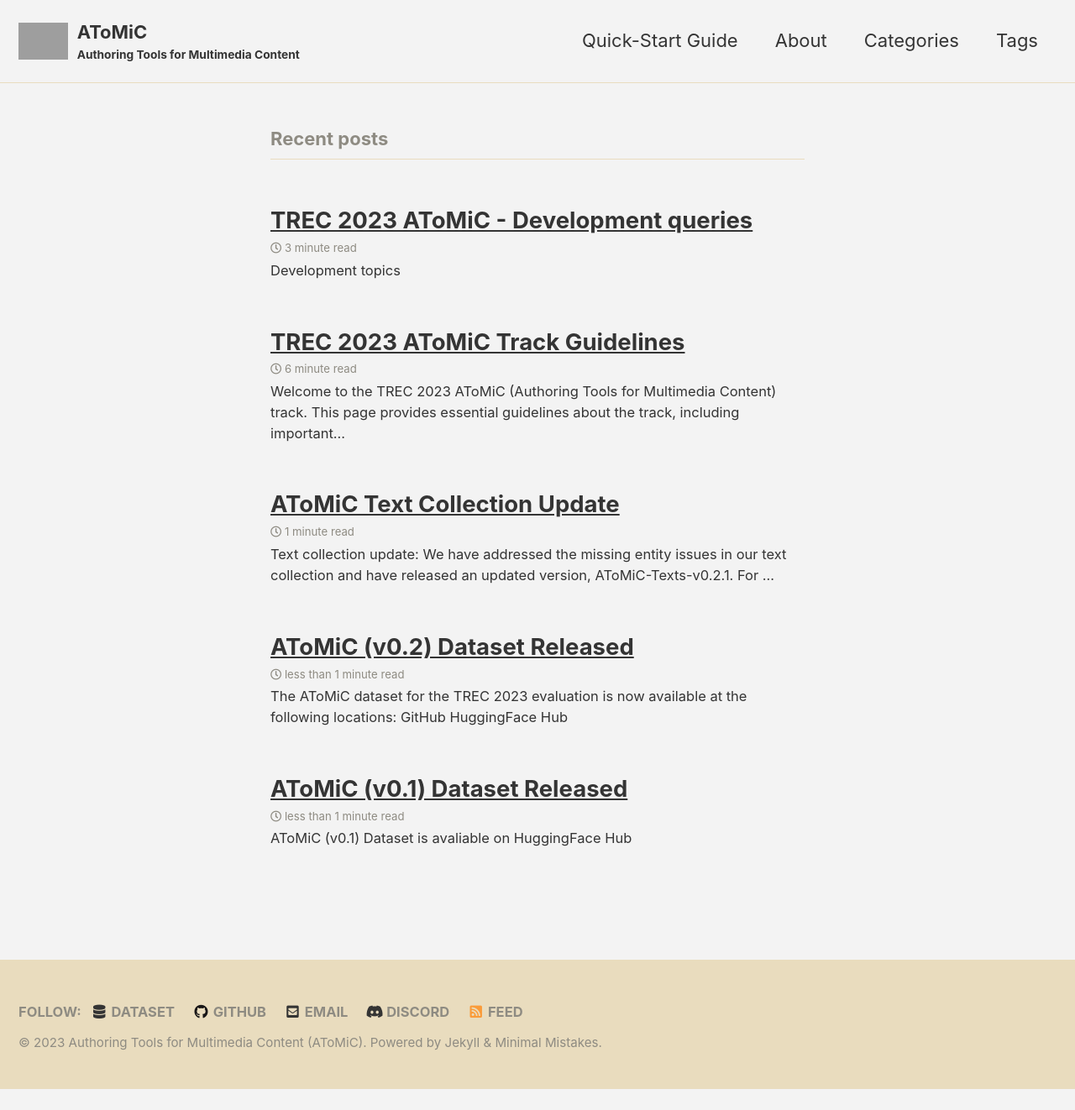
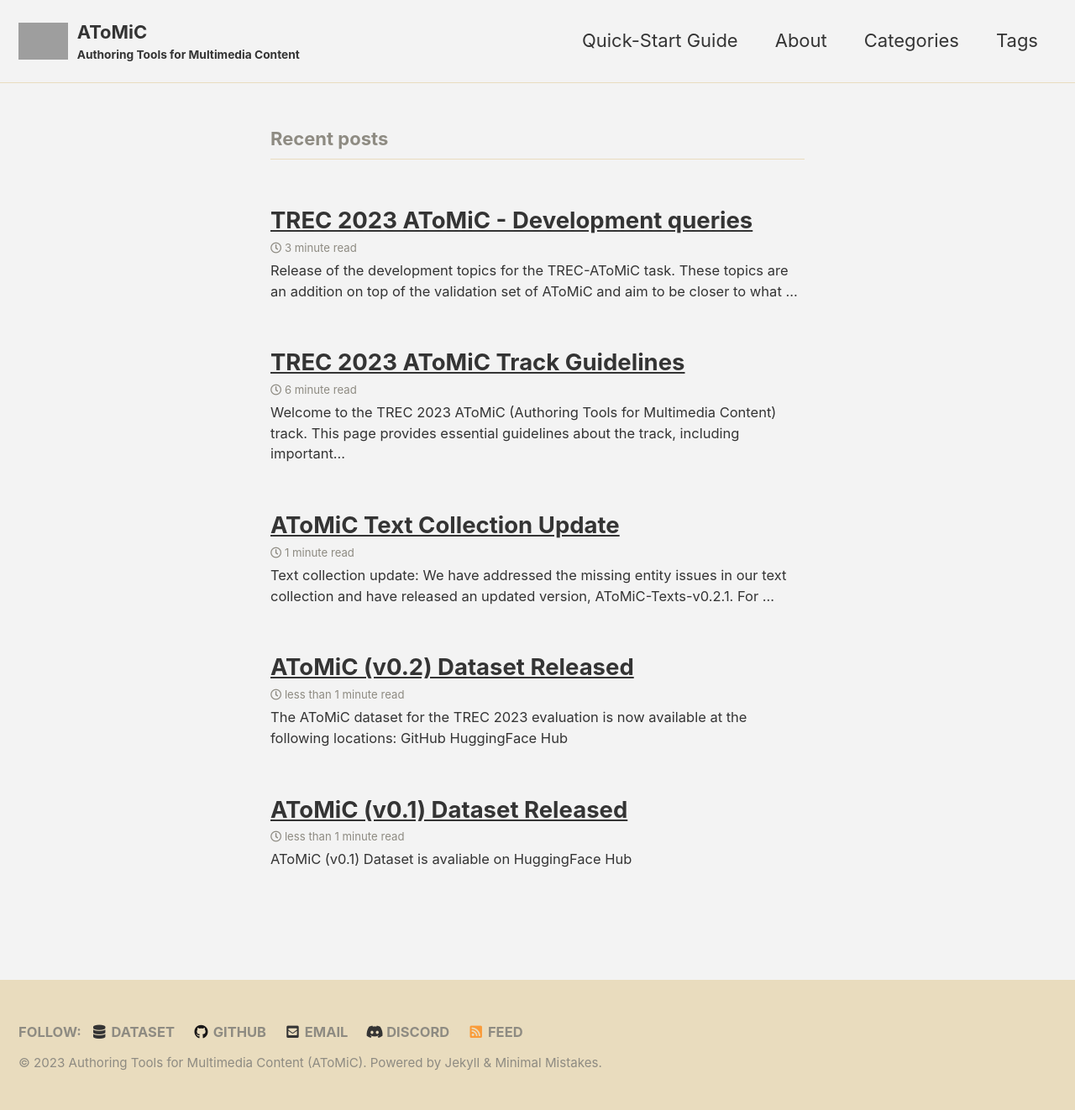
Before and after one commit to TREC-AToMiC/trec-atomic.github.io, a Jekyll site: the page built from docs/index.html, in a window 1280 px wide. Shown: the whole page at 84% size. Built offline with Jekyll 4.4.1, drawn with Linux system fonts in a browser that asks for light colours; cached includes are drawn as plain includes; the list of posts is cut into pages by our own code; before the commit the page ends 1297 px from its top, so only the background shows below that; some of the changed lines change nothing that is shown; grey boxes are pictures that could not be loaded.

Commit message:
Update 2023-06-02-dev-queries.md

```diff
--- a/docs/_posts/2023-06-02-dev-queries.md
+++ b/docs/_posts/2023-06-02-dev-queries.md
@@ -10,11 +10,18 @@
 toc: true
 ---
 
-## Development topics
+Release of the development topics for the TREC-AToMiC task. These topics are an addition on top of the validation set of AToMiC and aim to be closer to what you should expect for the task. The main difference is that they have a pooled set of annotations, leading to a richer annotation compared to the validation set. However, in order to achieve this richer annotation, there are way less queries (only 13) that have been selected to showcase different attributes of retrievers.
 
-We are now releasing the topics for model development for TREC-AToMiC. These topics are an addition on top of the validation set of AToMiC and aim to be closer to what you should expect for the task. The main difference is that they have a pooled set of annotations, leading to a richer annotation compared to the validation set. However, in order to achieve this richer annotation, there are way less queries (only 13) that have been selected to showcase different attributes of retrievers.
+We note that the topics do not represent exactly what will be the final task (we will aim for topics that are more important to wikipedia), but more in a way that they were: a) Easy to annotate and b) Could show some important factor, such as topics from the AToMiC training set, but that the linked image is very different from others that may be found in the original AToMiC corpus.
 
-We note that the topics do not represent exactly what will be the final task (we will aim for topics that are more important to wikipedia), but more in a way that they were: a) Easy to annotate and b) Could show some important factor, such as topics from the AToMiC training set, but that the linked image is very different from others that may be found in the original AToMiC corpus.  The 13 topics are divided into 4 areas:
+## Download links
+
+* [Query dataset](https://huggingface.co/datasets/TREC-AToMiC/Development-Set-2023)
+* [Run files for baselines (8 models)](https://huggingface.co/datasets/TREC-AToMiC/AToMiC-Baselines/tree/main/dev_set/runs)
+* [Qrel](https://huggingface.co/datasets/TREC-AToMiC/AToMiC-Baselines/blob/main/dev_set/devset_qrel.csv)
+* [Evaluation script](https://huggingface.co/datasets/TREC-AToMiC/AToMiC-Baselines/blob/main/dev_set/evaluate.py)
+
+## Overall look into the development topics
 
 ### TV/Cinema
 
@@ -46,9 +53,6 @@
 
 The first thing we notice is that the models are able to perform better than expected on this set of topics. Indeed, if we compare the RR@10 of ViT-G on the validation of AToMiC (0.074) with the one we obtained it is clear that the sparse annotations do not suffise for this task (we talk in more detail below looking at each topic individually). More-so, the gap between textual only models (such as SPLADE) and Multi-Modal is greatly reduced, especially on precision based metrics. Finally, we are able to see improvements using an ensemble of multi-modal and text-only models.
 
-## Download links
+## Detailled look on the topics
 
-* [Query dataset](https://huggingface.co/datasets/TREC-AToMiC/Development-Set-2023)
-* [Run files for baselines (8 models)](https://huggingface.co/datasets/TREC-AToMiC/AToMiC-Baselines/tree/main/dev_set/runs)
-* [Qrel](https://huggingface.co/datasets/TREC-AToMiC/AToMiC-Baselines/blob/main/dev_set/devset_qrel.csv)
-* [Evaluation script](https://huggingface.co/datasets/TREC-AToMiC/AToMiC-Baselines/blob/main/dev_set/evaluate.py)
+Coming soon!
```
